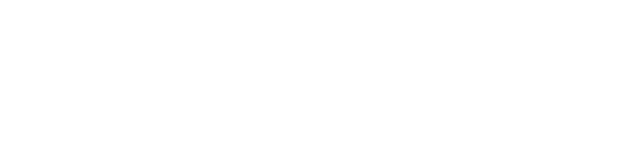
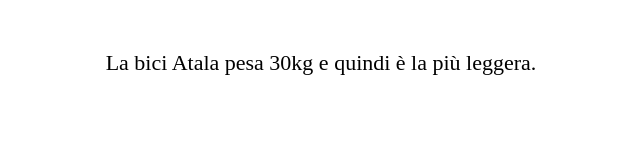
Before and after one commit to irenebrignoli/js-snack-es6, a plain HTML site: page Snack 1/index.html in a window 1280 px wide. Shown: the whole page, without its empty margins (319-959 px from the left). Drawn offline with Linux system fonts and the light colour scheme.

Commit message:
snack 1 completato

```diff
--- /dev/null
+++ b/Snack 1/css/style.css
@@ -0,0 +1,12 @@
+*{
+  margin: 0;
+  padding: 0;
+  box-sizing: border-box;
+}
+
+#risultato{
+  width: 600px;
+  margin: 50px auto;
+  font-size: 22px;
+  text-align: center;
+}
--- a/index.html
+++ b/Snack 1/index.html
@@ -12,6 +12,7 @@
 </head>
 <body>
 
+  <div id="risultato"></div>
 
   <!-- script js -->
   <script type="text/javascript" src="js/main.js"></script>
--- a/js/main.js
+++ b/Snack 1/js/main.js
@@ -20,15 +20,53 @@ Usiamo i nuovi metodi degli array foreach o filter.
 
 const bici = [
   {
-    nome: 'bici città',
+    nome: 'Bianchi',
     peso: 60
   },
    {
-    nome: 'bici da gara',
+    nome: 'Atala',
     peso: 30
   },
    {
-    nome: 'bici da corsa',
+    nome: 'Olmo',
     peso: 40
   },
 ]
+
+
+let pesoMinore = bici[0].peso;
+
+bici.forEach(element =>{
+
+  if(element.peso < pesoMinore){
+    pesoMinore = element.peso;
+  }
+});
+
+console.log('peso minore: ' + pesoMinore);
+
+const{nome, peso} = bici[1];
+
+console.log(`La bici ${nome} pesa ${peso}kg e quindi è la più leggera`);
+
+const risultatoDom = document.getElementById('risultato');
+
+risultatoDom.innerHTML = `La bici ${nome} pesa ${peso}kg e quindi è la più leggera.`;
+
+
+
+//PROVA CON NUMERI
+/*
+const numeri = [7,9,4,1,2];
+
+let result = numeri[0];
+
+numeri.forEach(element =>{
+
+  if(element < result){
+    result = element;
+  }
+});
+
+console.log('smallest number: ' + result);
+*/
--- a/css/style.css
+++ /dev/null
@@ -1,5 +0,0 @@
-*{
-  margin: 0;
-  padding: 0;
-  box-sizing: border-box;
-}
```
